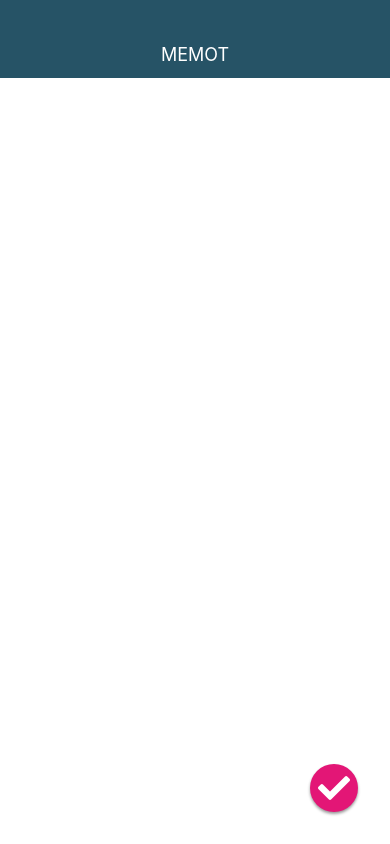
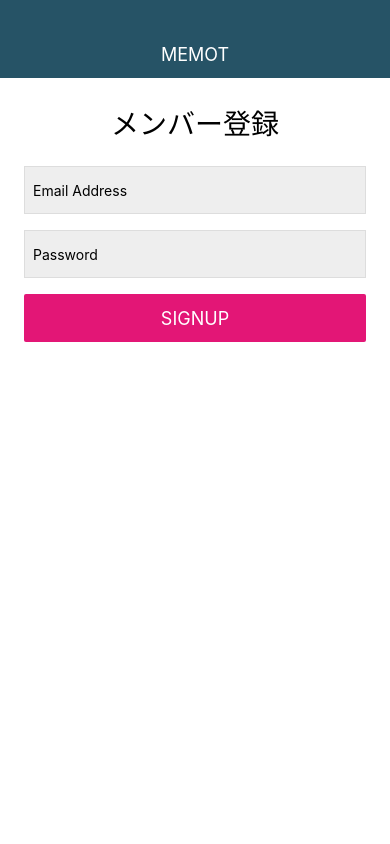
Before and after one commit to k2font/generalApp, a React Native app: screen / in a window 390 px wide. Built offline with nearby package versions, Linux system fonts and the light colour scheme.

Commit message:
Change Author

```diff
--- a/App.js
+++ b/App.js
@@ -5,12 +5,14 @@
 import MemoListScreen from './src/screens/MemoListScreen';
 import MemoDetailScreen from './src/screens/MemoDetailScreen';
 import MemoEditScreen from './src/screens/MemoEditScreen';
+import LoginScreen from './src/screens/LoginScreen';
+import SignupScreen from './src/screens/SignupScreen';
 
 export default function App() {
   return (
     <View style={styles.container}>
       <Appbar />
-      <MemoEditScreen />
+      <SignupScreen />
     </View>
   );
 }
--- /dev/null
+++ b/src/screens/LoginScreen.js
@@ -0,0 +1,56 @@
+import React from 'react';
+import { StyleSheet, View, Text, TextInput, TouchableHighlight } from 'react-native';
+
+class LoginScreen extends React.Component {
+  render() {
+    return (
+      <View style={styles.container}>
+        <Text style={styles.title}>ようこそ</Text>
+        <TextInput value="Email Address" style={styles.input} />
+        <TextInput value="Password" style={styles.input} />
+        <TouchableHighlight style={styles.button} title="送信" onPress={() => {}} >
+          <Text style={styles.buttonTitle}>LOGIN</Text>
+        </TouchableHighlight>
+      </View>
+    );
+  }
+}
+
+const styles = StyleSheet.create({
+  container: {
+    flex: 1,
+    width: '100%',
+    padding: 24,
+    backgroundColor: 'white',
+  },
+
+  input: {
+    backgroundColor: '#eee',
+    height: 48,
+    marginBottom: 16,
+    borderWidth: 1,
+    borderColor: '#ddd',
+    padding: 8,
+  },
+
+  title: {
+    fontSize: 28,
+    alignSelf: 'center',
+    marginBottom: 24,
+  },
+
+  button: {
+    backgroundColor: '#E31676',
+    height: 48,
+    borderRadius: 2,
+    justifyContent: 'center',
+    alignItems: 'center',
+  },
+
+  buttonTitle: {
+    color: 'white',
+    fontSize: 18,
+  },
+});
+
+export default LoginScreen;
--- a/src/screens/MemoEditScreen.js
+++ b/src/screens/MemoEditScreen.js
@@ -7,7 +7,7 @@
   render() {
     return (
       <View style={styles.container}>
-        <TextInput style={styles.memoEditInput} multiline value="" />
+        <TextInput style={styles.memoEditInput} multiline/>
         <CircleButton name="check" />
       </View>
     );
--- /dev/null
+++ b/src/screens/SignupScreen.js
@@ -0,0 +1,56 @@
+import React from 'react';
+import { StyleSheet, View, Text, TextInput, TouchableHighlight } from 'react-native';
+
+class SignupScreen extends React.Component {
+  render() {
+    return (
+      <View style={styles.container}>
+        <Text style={styles.title}>メンバー登録</Text>
+        <TextInput value="Email Address" style={styles.input} />
+        <TextInput value="Password" style={styles.input} />
+        <TouchableHighlight style={styles.button} underlayColor='#C70F66' title="送信" onPress={() => {}} >
+          <Text style={styles.buttonTitle}>SIGNUP</Text>
+        </TouchableHighlight>
+      </View>
+    );
+  }
+}
+
+const styles = StyleSheet.create({
+  container: {
+    flex: 1,
+    width: '100%',
+    padding: 24,
+    backgroundColor: 'white',
+  },
+
+  input: {
+    backgroundColor: '#eee',
+    height: 48,
+    marginBottom: 16,
+    borderWidth: 1,
+    borderColor: '#ddd',
+    padding: 8,
+  },
+
+  title: {
+    fontSize: 28,
+    alignSelf: 'center',
+    marginBottom: 24,
+  },
+
+  button: {
+    backgroundColor: '#E31676',
+    height: 48,
+    borderRadius: 2,
+    justifyContent: 'center',
+    alignItems: 'center',
+  },
+
+  buttonTitle: {
+    color: 'white',
+    fontSize: 18,
+  },
+});
+
+export default SignupScreen;
```
